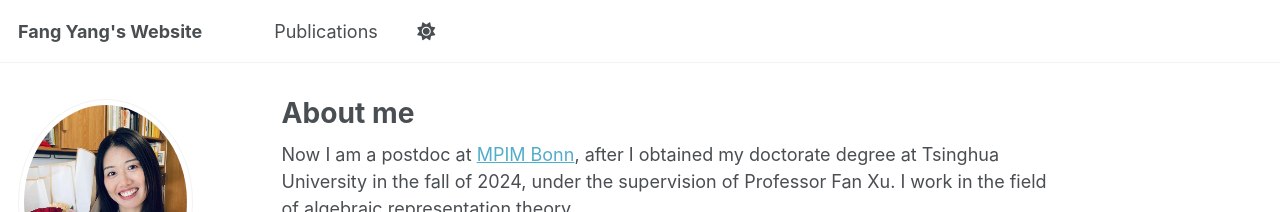
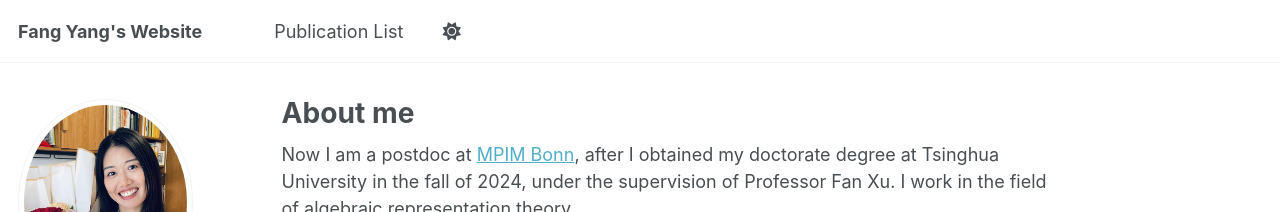
Before and after one commit to FangYang-math/FangYang-math.github.io, a Jekyll site: the page built from _pages/about.md, in a window 1280 px wide. Shown: the top 212 px of the page. Built offline with Jekyll 4.4.1, drawn with Linux system fonts in a browser that asks for light colours.

Commit message:
Update navigation.yml

```diff
--- a/_data/navigation.yml
+++ b/_data/navigation.yml
@@ -7,7 +7,7 @@
 # NOTE that only one of the CV options should be selected, the first is for the
 #      Markdown formatted page while the second is generated using JSON.
 main:
-  - title: "Publications"
+  - title: "Publication List"
     url: /publications/
 
 #  - title: "Talks"
```
